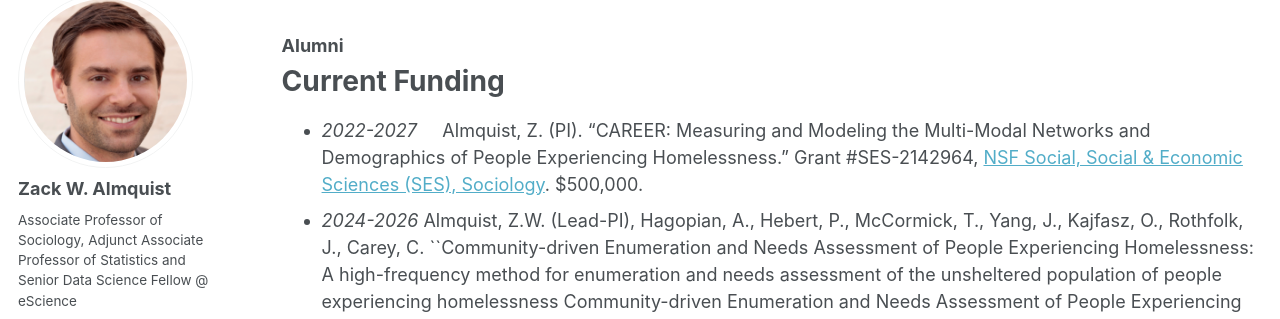
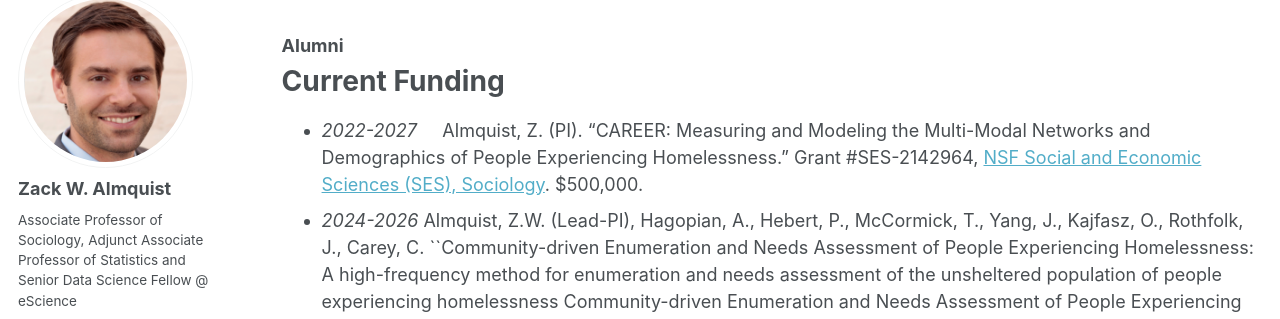
Before and after one commit to zalmquist/zalmquist.github.io, a Jekyll site: the page built from _pages/lab.md, in a window 1280 px wide and 900 px high, scrolled down 505 px. Shown: the part 113-432 px from the top of the window. Built offline with Jekyll 4.4.1, drawn with Linux system fonts in a browser that asks for light colours; some web fonts are replaced.

Commit message:
Update lab.md

```diff
--- a/_pages/lab.md
+++ b/_pages/lab.md
@@ -27,7 +27,7 @@ People
 Current Funding
 ===
 
-* *2022-2027*  &nbsp; &nbsp; Almquist, Z. (PI). "CAREER: Measuring and Modeling the Multi-Modal Networks and Demographics of People Experiencing Homelessness.” Grant #SES-2142964, [NSF Social, Social & Economic Sciences (SES), Sociology](https://www.nsf.gov/awardsearch/showAward?AWD_ID=2142964&HistoricalAwards=false). $500,000.
+* *2022-2027*  &nbsp; &nbsp; Almquist, Z. (PI). "CAREER: Measuring and Modeling the Multi-Modal Networks and Demographics of People Experiencing Homelessness.” Grant #SES-2142964, [NSF Social and Economic Sciences (SES), Sociology](https://www.nsf.gov/awardsearch/showAward?AWD_ID=2142964&HistoricalAwards=false). $500,000.
 * *2024-2026* Almquist, Z.W. (Lead-PI), Hagopian, A., Hebert, P., McCormick, T., Yang, J., Kajfasz, O., Rothfolk, J., Carey, C. ``Community-driven Enumeration and Needs Assessment of People Experiencing Homelessness: A high-frequency method for enumeration and needs assessment of the unsheltered population of people experiencing homelessness Community-driven Enumeration and Needs Assessment of People Experiencing Homelessness: A high-frequency method for enumeration and needs assessment of the unsheltered population of people experiencing homelessness." <a href="https://www.washington.edu/populationhealth/2024/06/06/initiative-announces-awardees-of-spring-quarter-2024-tier-3-pilot-research-grants/">University of Washington Population Health Initiative's Tier 3 Pilot Grant Program </a> with support from CSDE and Sociology. $217,593.
 
 
```
